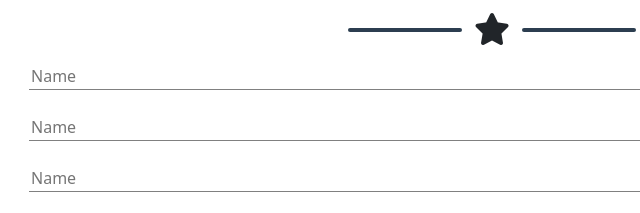
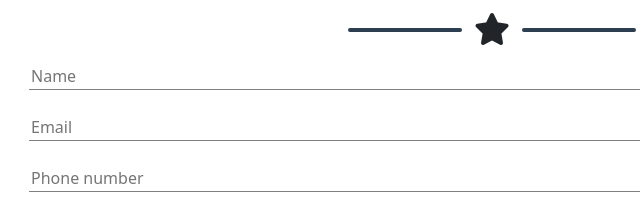
Before and after one commit to GioGio4/html-css-bootstrap-freelancer, a plain HTML site: page index.html in a window 1280 px wide. Shown: the part 1925-2138 px from the top of the page, 148-788 px from the left. Drawn offline with nearby package versions, Linux system fonts and the light colour scheme.

Commit message:
Fix offset (button send) + placeholder contact section

```diff
--- a/index.html
+++ b/index.html
@@ -229,17 +229,17 @@
                        <input type="text" placeholder="Name">
                     </div>
                     <div class="col-8 offset-2 col-md-10 offset-md-1">
-                        <input type="text" placeholder="Name">
+                        <input type="text" placeholder="Email">
                      </div>
                      <div class="col-8 offset-2 col-md-10 offset-md-1">
-                        <input type="text" placeholder="Name">
+                        <input type="text" placeholder="Phone number">
                      </div>
                      <div class="col-8 offset-2 col-md-10 offset-md-1">
                         <textarea rows="7" placeholder="Message"></textarea>
                      </div>
 
                     <div class="row my-3">
-                        <div class="col-auto offset-1">
+                        <div class="col-auto offset-2 offset-md-1">
                             <button class="btn-send">
                                Send
                             </button>
```
